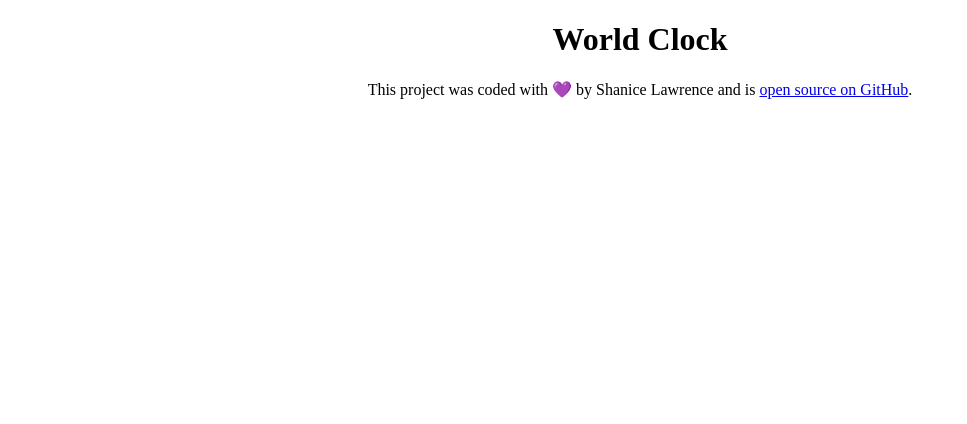
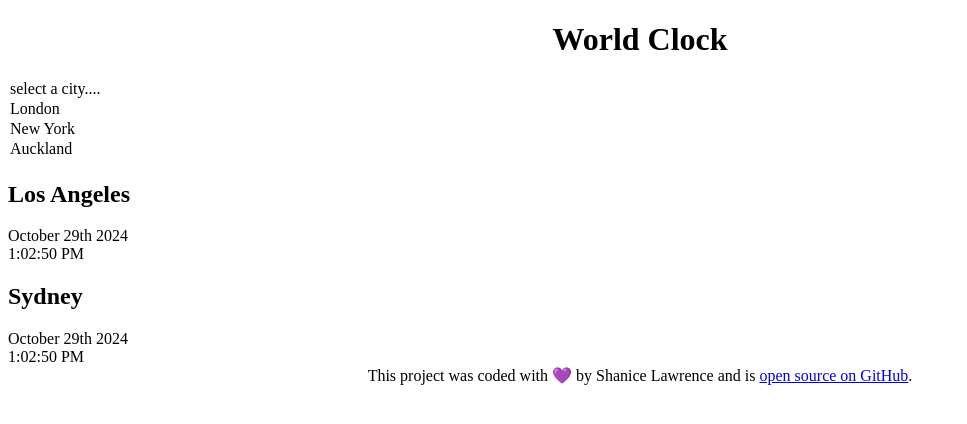
Before and after one commit to ShaniceLawrence/world-clock, a plain HTML site: page index.html in a window 1280 px wide. Shown: the whole page, without its empty margins (0-967 px from the left). Drawn offline with Linux system fonts and the light colour scheme.

Commit message:
Added basic HTML

```diff
--- a/index.html
+++ b/index.html
@@ -7,7 +7,27 @@
     <title>World Clock - Shanice Lawrence</title>
   </head>
   <body>
-    <h1>World Clock</h1>
+    <div class="containter">
+      <h1>World Clock</h1>
+
+      <section>
+        <option value="">select a city....</option>
+        <option value="">London</option>
+        <option value="">New York</option>
+        <option value="">Auckland</option>
+      </section>
+
+      <div class="city">
+        <h2>Los Angeles</h2>
+        <div class="date">October 29th 2024</div>
+        <div class="time">1:02:50 PM</div>
+      </div>
+      <div class="city">
+        <h2>Sydney</h2>
+        <div class="date">October 29th 2024</div>
+        <div class="time">1:02:50 PM</div>
+      </div>
+    </div>
     <footer>
       This project was coded with 💜 by Shanice Lawrence and is
       <a href="https://github.com/ShaniceLawrence/world-clock" target="_blank"
```
